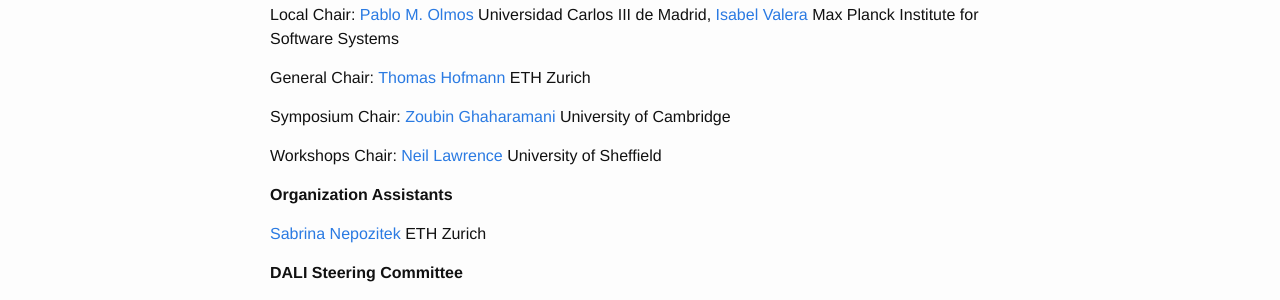
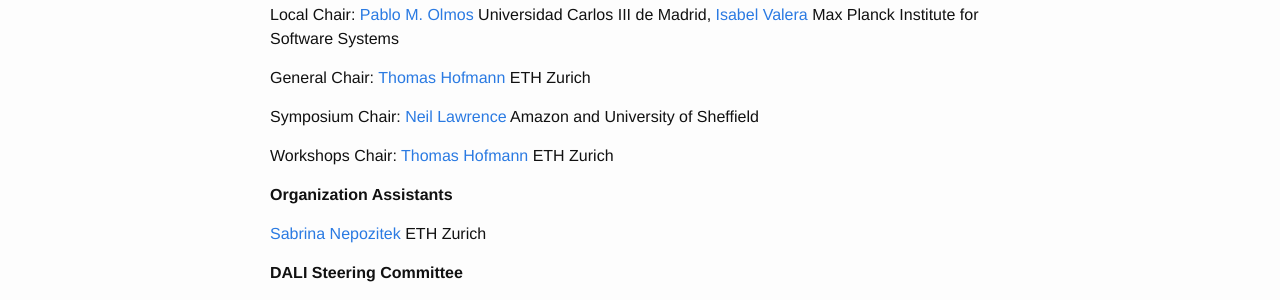
Before and after one commit to dalimeeting/dalimeeting.github.io, a Jekyll site: the page built from index.html, in a window 1280 px wide. Shown: the part 972-1272 px from the top of the page. Built offline with Jekyll 4.4.1, drawn with Linux system fonts in a browser that asks for light colours.

Commit message:
Update job titles

```diff
--- a/_config.yml
+++ b/_config.yml
@@ -10,13 +10,13 @@
     url: "http://www.da.inf.ethz.ch/people/ThomasHofmann/"
     institute: ETH Zurich
   workshop:
+  - name: Thomas Hofmann
+    url: "http://www.da.inf.ethz.ch/people/ThomasHofmann/"
+    institute: ETH Zurich
+  symposium:
   - name: Neil Lawrence
     url: "http://inverseprobability.com"
-    institute: University of Sheffield
-  symposium:
-  - name: Zoubin Ghaharamani
-    url: "http://mlg.eng.cam.ac.uk/zoubin/"
-    institute: University of Cambridge
+    institute: Amazon and University of Sheffield
   local:
   - name: Pablo M. Olmos
     url: "http://www.tsc.uc3m.es/~olmos/"
```
